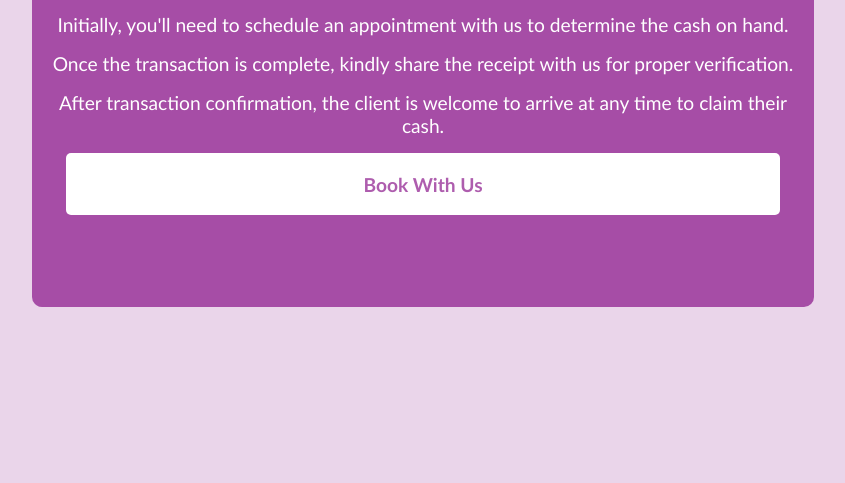
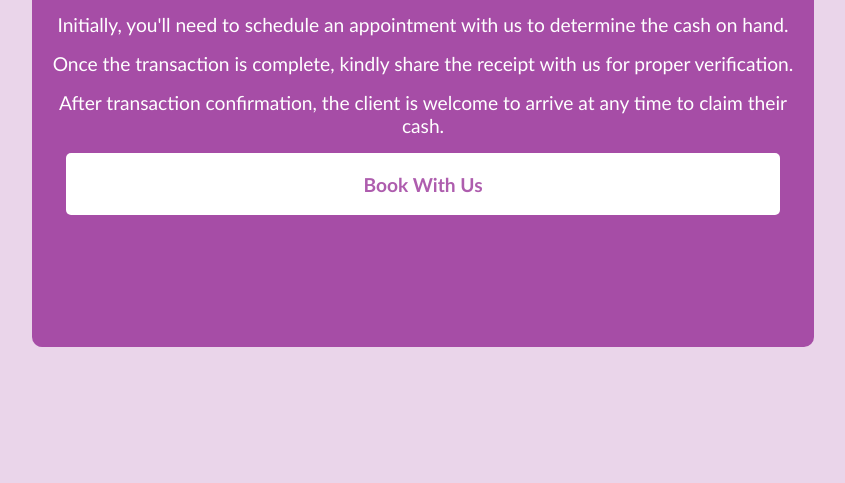
Before and after one commit to olakoder/palmpay-agent, a plain HTML site: page jagtech.html in a window 1280 px wide. Shown: the part 317-800 px from the top of the page, without its empty margins (217-1062 px from the left). Drawn offline with Linux system fonts and the light colour scheme.

Commit message:
logo and padding

```diff
--- a/jagtech.html
+++ b/jagtech.html
@@ -3,7 +3,8 @@
 <head>
     <meta charset="UTF-8">
     <meta name="viewport" content="width=device-width, initial-scale=1.0">
-    <title>POS</title>
+    <title>JAGTECH POS</title>
+    <link rel="icon" href="./images/palmpay-only.png">
 
     <link rel="stylesheet" href="./main.css">
 </head>
--- a/main.css
+++ b/main.css
@@ -101,7 +101,7 @@ p {
 
     .box-2 {
         width: 750px;
-        height: 50%;
+        height: 60%;
         margin: auto;
     }
 }
```
Also changed, not shown: index.html (+2 -1 lines).
